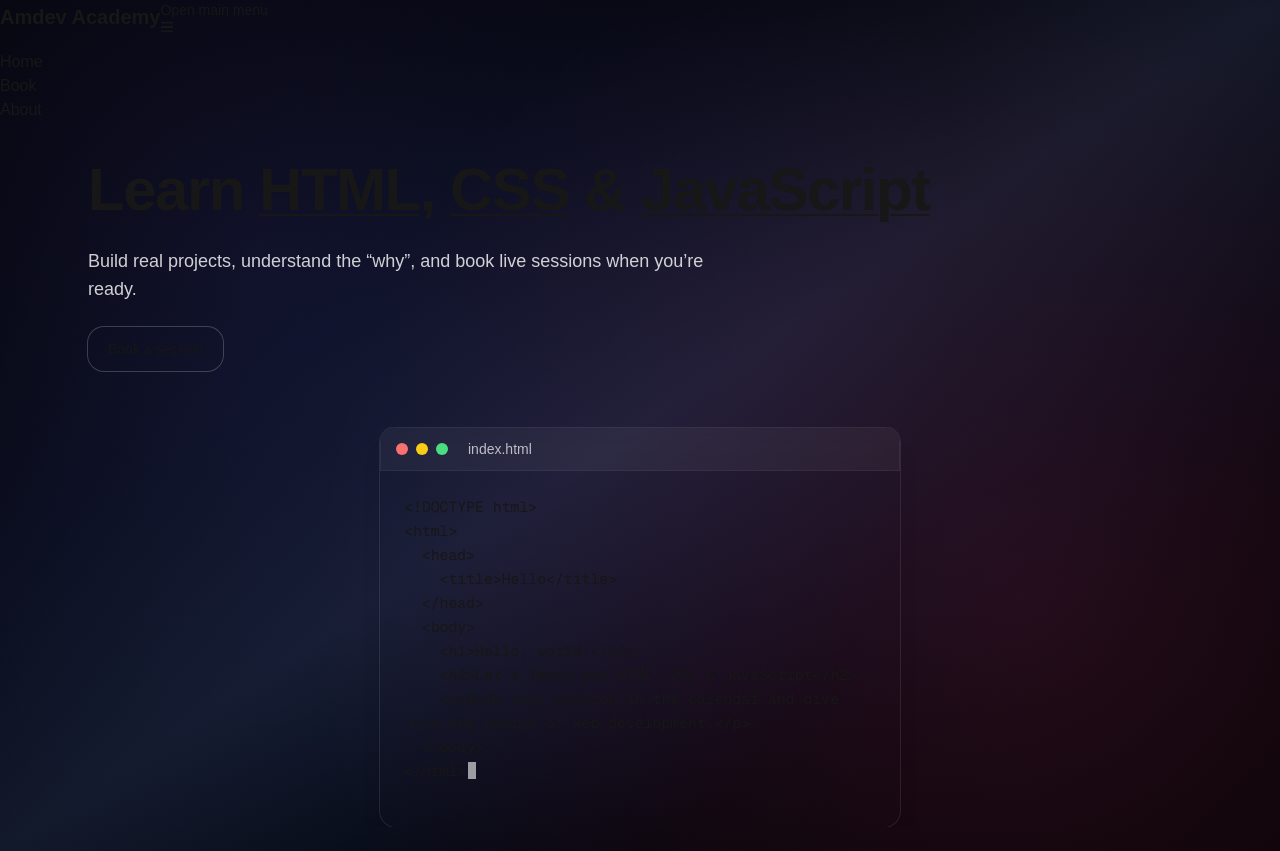
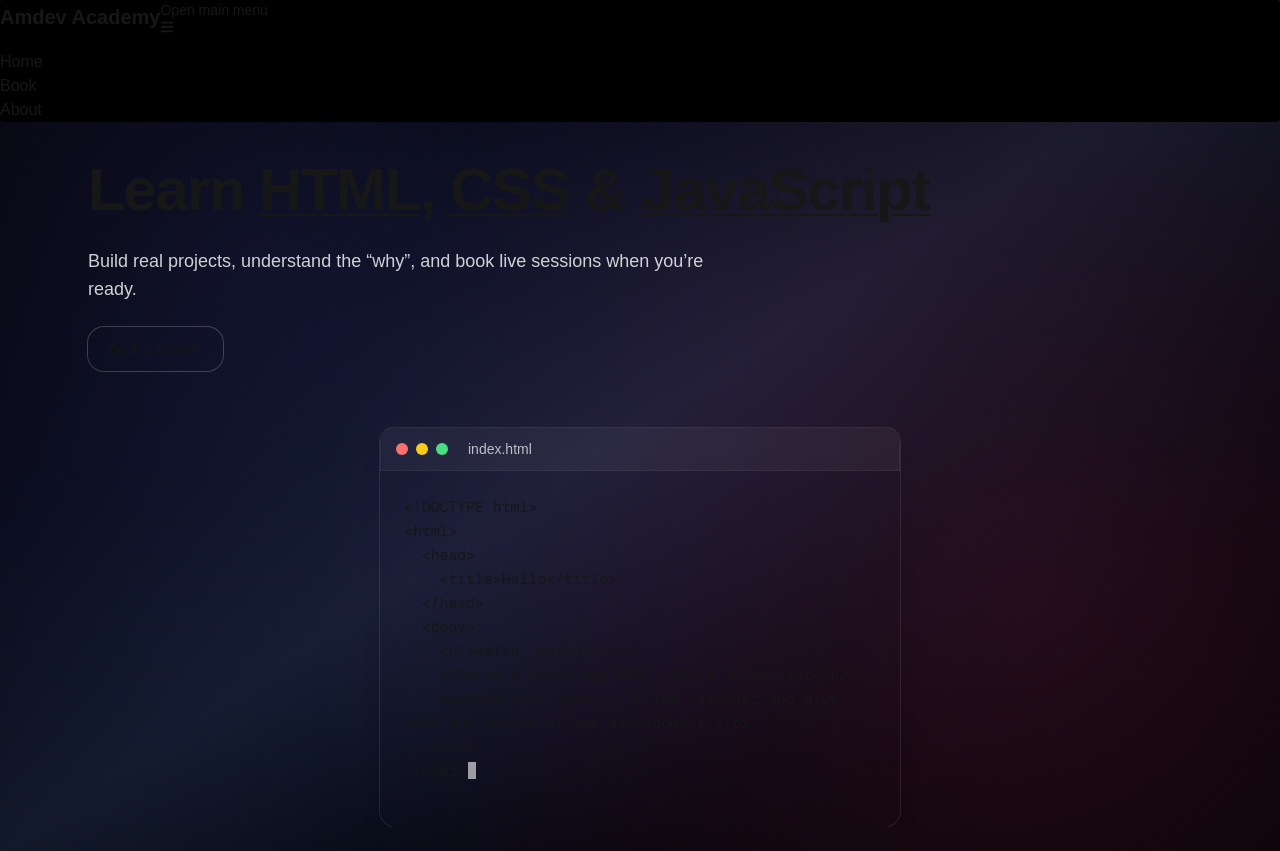
Before and after one commit to eduardoamdev/academy, a Next.js app: page / in a window 1280 px wide. Built offline with nearby package versions, Linux system fonts and the light colour scheme.

Commit message:
Navbar color modified

```diff
--- a/src/app/ui/NavigationBar/NavigationBar.tsx
+++ b/src/app/ui/NavigationBar/NavigationBar.tsx
@@ -8,11 +8,7 @@ import {
 
 export function NavigationBar() {
   return (
-    <Navbar
-      fluid
-      rounded
-      className="fixed top-0 left-0 w-full z-50 !bg-transparent"
-    >
+    <Navbar fluid rounded className="fixed top-0 left-0 w-full z-50 !bg-black">
       <NavbarBrand href="/">
         <span className="self-center whitespace-nowrap text-xl font-semibold dark:text-white">
           Amdev Academy
```
